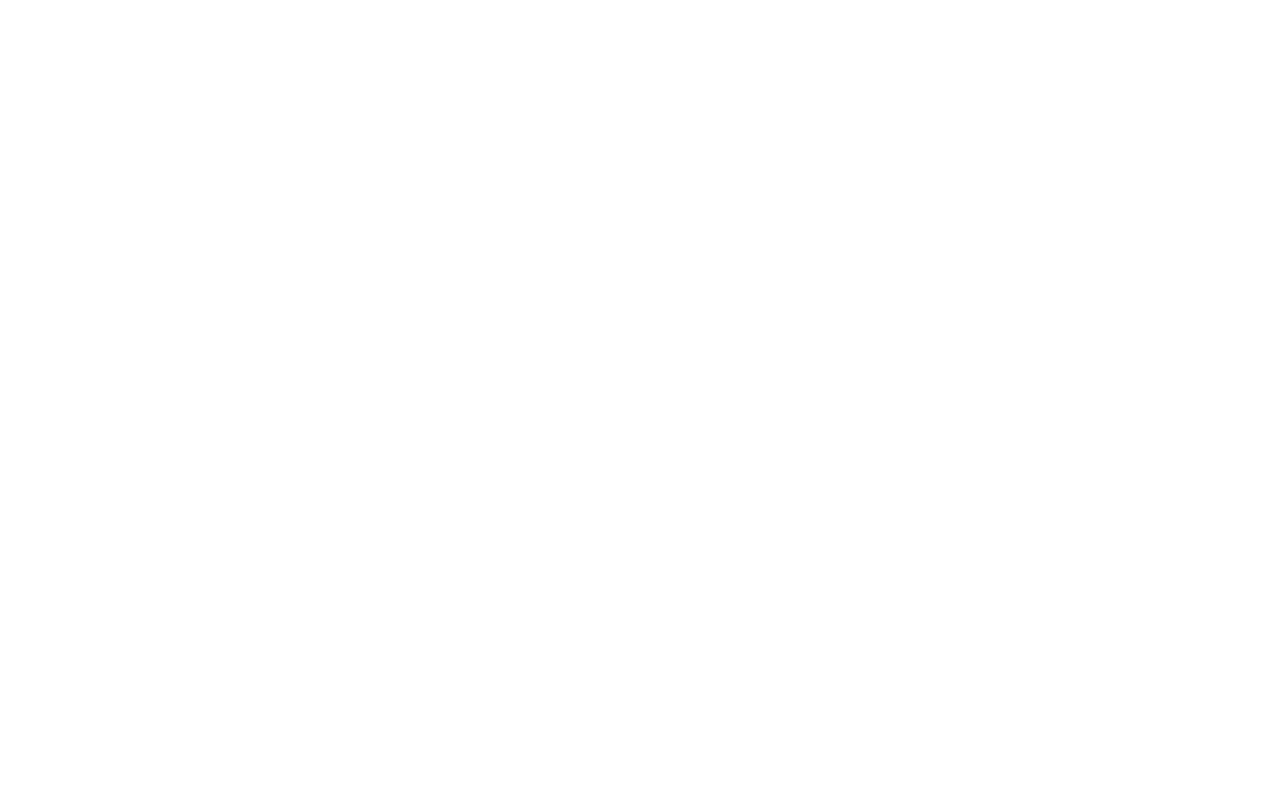
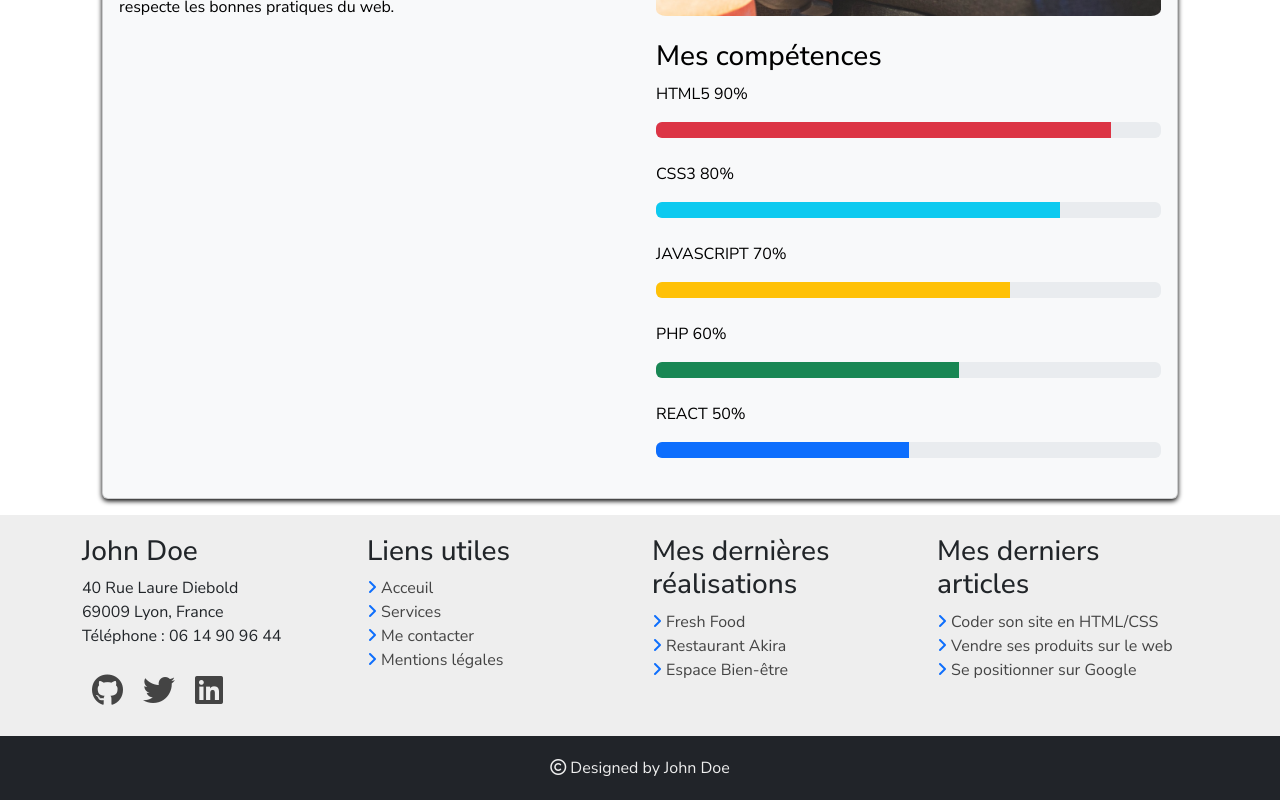
Before and after one commit to CDaubanton/optimisezcvenligne, a React (Vite) app: page / in a window 1280 px wide. Shown: the part 868-1668 px from the top of the page. Before the commit the page ends 800 px from the top, so only its background shows below. Built offline with nearby package versions, Linux system fonts and the light colour scheme.

Commit message:
changed favicon, added animations

```diff
--- a/index.html
+++ b/index.html
@@ -3,7 +3,7 @@
 
 <head>
   <meta charset="UTF-8" />
-  <link rel="icon" type="image/svg+xml" href="/vite.svg" />
+  <link rel="icon" type="image/svg+xml" href="/favicon.png" />
   <meta name="viewport" content="width=device-width, initial-scale=1.0" />
   <!-- Bootstrap -->
   <link href="https://cdn.jsdelivr.net/npm/bootstrap@5.3.3/dist/css/bootstrap.min.css" rel="stylesheet"
@@ -19,7 +19,7 @@
   integrity="sha512-KfkfwYDsLkIlwQp6LFnl8zNdLGxu9YAA1QvwINks4PhcElQSvqcyVLLD9aMhXd13uQjoXtEKNosOWaZqXgel0g=="
   crossorigin="anonymous" referrerpolicy="no-referrer" />
 
-  <title>Vite + React</title>
+  <title>Developpeur Full-Stack | John Doe</title>
 </head>
 
 <body>
--- a/src/App.jsx
+++ b/src/App.jsx
@@ -17,14 +17,16 @@
             <>
                 <Navbar />
 
-                <Legal/>
 
-                {/* <Routes>
+
+                <Routes>
                     <Route path="/" element={<Home />} />
                     <Route path="/services" element={<Services />} />
                     <Route path="/portfolio" element={<Portfolio />} />
                     <Route path="/blog" element={<Blog />} />
-                </Routes> */}
+                    <Route path="/contact" element={<Contact />} />
+                    <Route path="/legal" element={<Legal />} />
+                </Routes>
 
                 <Footer />
             </>
--- a/src/Component/footer.jsx
+++ b/src/Component/footer.jsx
@@ -1,7 +1,29 @@
-import React from "react";
+import React, { Component }from "react";
+import { Link } from 'react-router-dom';
 import "./stylesheets/static.css";
 
 class Footer extends React.Component {
+    constructor(props) {
+        super(props);
+        this.state = {
+          scrollY: 0,
+          showLink: false
+        };
+      }
+
+      componentDidMount() {
+        window.addEventListener('scroll', this.handleScroll);
+      }
+
+      componentWillUnmount() {
+        window.removeEventListener('scroll', this.handleScroll);
+
+      }
+
+      handleScroll = () => {
+        this.setState({ scrollY:
+     window.scrollY, showLink: window.scrollY > 100 });
+      }
     render() {
         return (
             <>
@@ -13,33 +35,37 @@
                                 <address>
                                     40 Rue Laure Diebold<br />
                                     69009 Lyon, France<br />
-                                    Téléphone : 06 14 90 96 44<br />
+                                    Téléphone : 06 14 90 96 44
                                 </address>
+                                <div class="social-links">
+                                    <a href="https://www.github.com/github-john-doe" target="_blank" rel="nofollow"><i class="fa-brands fa-github"></i></a>
+                                    <a href="https://www.twitter.com/johndoe" target="_blank" rel="nofollow"><i class="fa-brands fa-twitter"></i></a>
+                                    <a href="https://fr.linkedin.com/in/john-doe-5906131b1" target="_blank" rel="nofollow"><i class="fa-brands fa-linkedin"></i></a>
+                                    </div>
                             </section>
                             <section class="col-lg-3 col-md-6" >
                                 <h3>Liens utiles</h3>
                                 <div class="usefullLinks">
-                                    <a><i class="fa-solid fa-angle-right"></i> Acceuil</a><br />
-                                    <a><i class="fa-solid fa-angle-right"></i> A Propos</a><br />
-                                    <a><i class="fa-solid fa-angle-right"></i> Services</a><br />
-                                    <a><i class="fa-solid fa-angle-right"></i> Me contacter</a><br />
-                                    <a><i class="fa-solid fa-angle-right"></i> Mentions légales</a><br />
+                                    <Link to="/"><i class="fa-solid fa-angle-right"></i> Acceuil</Link><br />
+                                    <Link to="/services"><i class="fa-solid fa-angle-right"></i> Services</Link><br />
+                                    <Link to="/contact"><i class="fa-solid fa-angle-right"></i> Me contacter</Link><br />
+                                    <Link to="/legal"><i class="fa-solid fa-angle-right"></i> Mentions légales</Link><br />
                                 </div>
                             </section>
                             <section class="col-lg-3 col-md-6">
                                 <h3>Mes dernières réalisations</h3>
                                 <div class="usefullLinks">
-                                    <a><i class="fa-solid fa-angle-right"></i> Fresh Food</a><br />
-                                    <a><i class="fa-solid fa-angle-right"></i> Restaurant Akira</a><br />
-                                    <a><i class="fa-solid fa-angle-right"></i> Espace Bien-être</a><br />
+                                    <Link to="/portfolio"><i class="fa-solid fa-angle-right"></i> Fresh Food</Link><br />
+                                    <Link to="/portfolio"><i class="fa-solid fa-angle-right"></i> Restaurant Akira</Link><br />
+                                    <Link to="/portfolio"><i class="fa-solid fa-angle-right"></i> Espace Bien-être</Link><br />
                                 </div>
                             </section>
                             <section class="col-lg-3 col-md-6">
                                 <h3>Mes derniers articles</h3>
                                 <div class="usefullLinks">
-                                    <a><i class="fa-solid fa-angle-right"></i> Coder son site en HTML/CSS</a><br />
-                                    <a><i class="fa-solid fa-angle-right"></i> Vendre ses produits sur le web</a><br />
-                                    <a><i class="fa-solid fa-angle-right"></i> Se positionner sur Google</a><br />
+                                    <Link to="/blog"><i class="fa-solid fa-angle-right"></i> Coder son site en HTML/CSS</Link><br />
+                                    <Link to="/blog"><i class="fa-solid fa-angle-right"></i> Vendre ses produits sur le web</Link><br />
+                                    <Link to="/blog"><i class="fa-solid fa-angle-right"></i> Se positionner sur Google</Link><br />
                                 </div>
 
                             </section>
@@ -47,6 +73,7 @@
                     </div>
                     <div class="row" id="copyright">
                         <a><i class="fa-regular fa-copyright" /> Designed by John Doe</a>
+                        {this.state.showLink && <a href="#" class="back-to-top">Retour en haut</a>}
                     </div>
 
                 </footer>
--- a/src/Component/legal.jsx
+++ b/src/Component/legal.jsx
@@ -6,6 +6,10 @@
     render() {
         return (
             <>
+                <head>
+                    <meta name="googlebot" content="noindex" />
+                </head>
+
                 <div class="container">
                     <div class="title">
                         <h1 class="text-uppercase">Mentions Légales</h1>
--- a/src/Component/navbar.jsx
+++ b/src/Component/navbar.jsx
@@ -19,7 +19,7 @@
                         <li class="nav-item mx-0 mx-lg-1 text-light"><Link class="nav-link py-3 px-0 px-lg-3 rounded text-light" to="/services	">Services</Link></li>
                         <li class="nav-item mx-0 mx-lg-1 text-light"><Link class="nav-link py-3 px-0 px-lg-3 rounded text-light" to="/portfolio">Réalisations</Link></li>
                         <li class="nav-item mx-0 mx-lg-1 text-light"><Link class="nav-link py-3 px-0 px-lg-3 rounded text-light" to="/blog">Blog</Link></li>
-                        <li class="nav-item mx-0 mx-lg-1 text-light"><Link class="nav-link py-3 px-0 px-lg-3 rounded text-light" to="#contact">Me contacter</Link></li>
+                        <li class="nav-item mx-0 mx-lg-1 text-light"><Link class="nav-link py-3 px-0 px-lg-3 rounded text-light" to="/contact">Me contacter</Link></li>
                     </ul>
                 </div>
             </div>
--- a/src/Component/stylesheets/services.css
+++ b/src/Component/stylesheets/services.css
@@ -23,4 +23,9 @@
     padding-bottom: 0.5em;
     color: blue;
     font-size: 2.5em;
+    transition: 0.3s;
 }
+
+.card-body:hover .srvIcon {
+    color: #cde1f8;
+}
--- a/src/Component/stylesheets/static.css
+++ b/src/Component/stylesheets/static.css
@@ -31,3 +31,46 @@
 .usefullLinks i {
     color: #0d6efd;
 }
+
+.usefullLinks a {
+    color: #444;
+    text-decoration: none;
+}
+
+.social-links a {
+    color: #444;
+    text-decoration: none;
+    margin: auto;
+
+}
+
+.social-links a i {
+    margin: 10px;
+    font-size: 2em;
+
+}
+
+.nav-link {
+    color: #AAA;
+    transition: 0.3s;
+
+}
+.nav-link:hover {
+    opacity: 0.8;
+
+}
+
+.back-to-top {
+    text-decoration: none;
+    color: white;
+    margin: auto 200px;
+    border-radius: 5px;
+    transition: 0.3s;
+    display: inline-block;
+    padding: 10px 20px;
+}
+
+
+.back-to-top:hover {
+    background-color: #298eff;
+}
```
Also changed, not shown: public/favicon.png (added).
